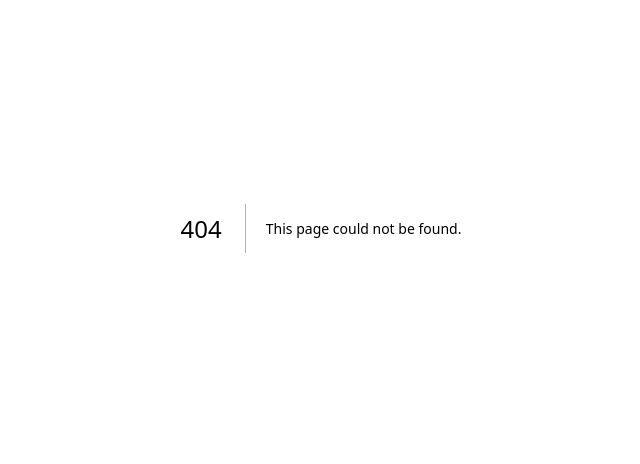
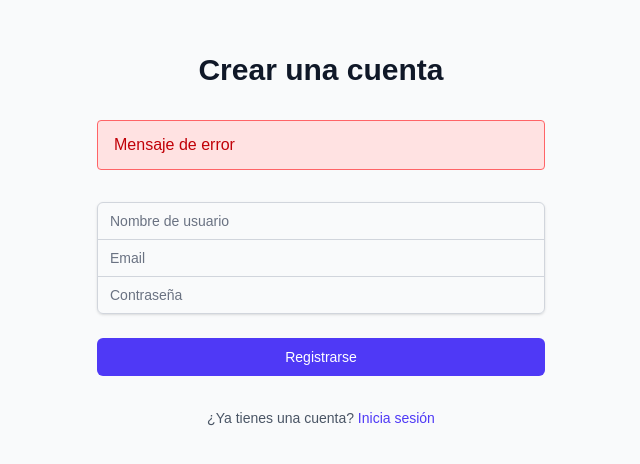
Before and after one commit to ORT-PabloFernandez/pnt2-nextjs-2025-c1, a Next.js app: page /signup in a window 1280 px wide. Before the commit this address had no page. Shown: the part 172-636 px from the top of the page, without its empty margins (319-959 px from the left). Built offline with nearby package versions, Linux system fonts and the light colour scheme.

Commit message:
+ autenticación formularios

```diff
--- a/package.json
+++ b/package.json
@@ -9,6 +9,7 @@
     "lint": "next lint"
   },
   "dependencies": {
+    "@tailwindcss/forms": "^0.5.7",
     "react": "^19.0.0",
     "react-dom": "^19.0.0",
     "next": "15.3.1"
--- /dev/null
+++ b/src/app/login/page.js
@@ -0,0 +1,75 @@
+"use client";
+export default function LoginPage() {
+
+  const handleSubmit = async (e) => {
+  };
+  const handleChange = (e) => {
+  }
+
+  return (
+    <div className="min-h-screen flex items-center justify-center bg-gray-50 py-12 px-4 sm:px-6 lg:px-8">
+      <div className="max-w-md w-full space-y-8">
+        <div>
+          <h2 className="mt-6 text-center text-3xl font-extrabold text-gray-900">
+            Iniciar sesión
+          </h2>
+        </div>
+
+
+          <div className="bg-red-100 border border-red-400 text-red-700 px-4 py-3 rounded relative" role="alert">
+            <span className="block sm:inline">Mensaje de error</span>
+          </div>
+
+
+        <form className="mt-8 space-y-6" onSubmit={handleSubmit}>
+          <div className="rounded-md shadow-sm -space-y-px">
+            <div>
+              <label htmlFor="email" className="sr-only">Email</label>
+              <input
+                id="email"
+                name="email"
+                type="email"
+                autoComplete="email"
+                required
+                className="appearance-none rounded-none relative block w-full px-3 py-2 border border-gray-300 placeholder-gray-500 text-gray-900 rounded-t-md focus:outline-none focus:ring-indigo-500 focus:border-indigo-500 focus:z-10 sm:text-sm"
+                placeholder="Email"
+                onChange={handleChange}
+              />
+            </div>
+            <div>
+              <label htmlFor="password" className="sr-only">Contraseña</label>
+              <input
+                id="password"
+                name="password"
+                type="password"
+                autoComplete="current-password"
+                required
+                className="appearance-none rounded-none relative block w-full px-3 py-2 border border-gray-300 placeholder-gray-500 text-gray-900 rounded-b-md focus:outline-none focus:ring-indigo-500 focus:border-indigo-500 focus:z-10 sm:text-sm"
+                placeholder="Contraseña"
+                onChange={handleChange}
+              />
+            </div>
+          </div>
+
+          <div>
+            <button
+              type="submit"
+              className="group relative w-full flex justify-center py-2 px-4 border border-transparent text-sm font-medium rounded-md text-white bg-indigo-600 hover:bg-indigo-700 focus:outline-none focus:ring-2 focus:ring-offset-2 focus:ring-indigo-500 disabled:opacity-50 disabled:cursor-not-allowed"
+            >
+              Iniciar sesión
+            </button>
+          </div>
+
+          <div className="text-center">
+          <p className="text-sm text-gray-600">
+            ¿No tienes una cuenta?{' '}
+            <a href="/signup" className="font-medium text-indigo-600 hover:text-indigo-500">
+              Sign Up
+            </a>
+          </p>
+        </div>
+        </form>
+      </div>
+    </div>
+  );
+}
--- /dev/null
+++ b/src/app/signup/page.js
@@ -0,0 +1,83 @@
+"use client"
+export default function SignUpPage() {
+  const handleChange = (e) => {
+  };
+
+  const handleSubmit = async (e) => {
+  };
+
+  return (
+    <div className="min-h-screen flex items-center justify-center bg-gray-50 py-12 px-4 sm:px-6 lg:px-8">
+      <div className="max-w-md w-full space-y-8">
+        <div>
+          <h2 className="mt-6 text-center text-3xl font-extrabold text-gray-900">
+            Crear una cuenta
+          </h2>
+        </div>
+
+        <div className="bg-red-100 border border-red-400 text-red-700 px-4 py-3 rounded relative" role="alert">
+            <span className="block sm:inline">Mensaje de error</span>
+        </div>
+
+
+        <form className="mt-8 space-y-6" onSubmit={handleSubmit}>
+          <div className="rounded-md shadow-sm -space-y-px">
+            <div>
+              <label htmlFor="user" className="sr-only">Nombre de usuario</label>
+              <input
+                id="user"
+                name="user"
+                type="text"
+                required
+                className="appearance-none rounded-none relative block w-full px-3 py-2 border border-gray-300 placeholder-gray-500 text-gray-900 rounded-t-md focus:outline-none focus:ring-indigo-500 focus:border-indigo-500 focus:z-10 sm:text-sm"
+                placeholder="Nombre de usuario"
+              />
+            </div>
+            <div>
+              <label htmlFor="email" className="sr-only">Email</label>
+              <input
+                id="email"
+                name="email"
+                type="email"
+                autoComplete="email"
+                required
+                className="appearance-none rounded-none relative block w-full px-3 py-2 border border-gray-300 placeholder-gray-500 text-gray-900 focus:outline-none focus:ring-indigo-500 focus:border-indigo-500 focus:z-10 sm:text-sm"
+                placeholder="Email"
+              />
+            </div>
+            <div>
+              <label htmlFor="password" className="sr-only">Contraseña</label>
+              <input
+                id="password"
+                name="password"
+                type="password"
+                autoComplete="new-password"
+                required
+                className="appearance-none rounded-none relative block w-full px-3 py-2 border border-gray-300 placeholder-gray-500 text-gray-900 rounded-b-md focus:outline-none focus:ring-indigo-500 focus:border-indigo-500 focus:z-10 sm:text-sm"
+                placeholder="Contraseña"
+              />
+            </div>
+          </div>
+
+          <div>
+            <button
+              type="submit"
+              className="group relative w-full flex justify-center py-2 px-4 border border-transparent text-sm font-medium rounded-md text-white bg-indigo-600 hover:bg-indigo-700 focus:outline-none focus:ring-2 focus:ring-offset-2 focus:ring-indigo-500 disabled:opacity-50 disabled:cursor-not-allowed"
+            >
+              Registrarse
+            </button>
+          </div>
+        </form>
+
+        <div className="text-center">
+          <p className="text-sm text-gray-600">
+            ¿Ya tienes una cuenta?{' '}
+            <a href="/login" className="font-medium text-indigo-600 hover:text-indigo-500">
+              Inicia sesión
+            </a>
+          </p>
+        </div>
+      </div>
+    </div>
+  );
+}
```
Also changed, not shown: 1 other file (tests, documents, lock files or other folders).
